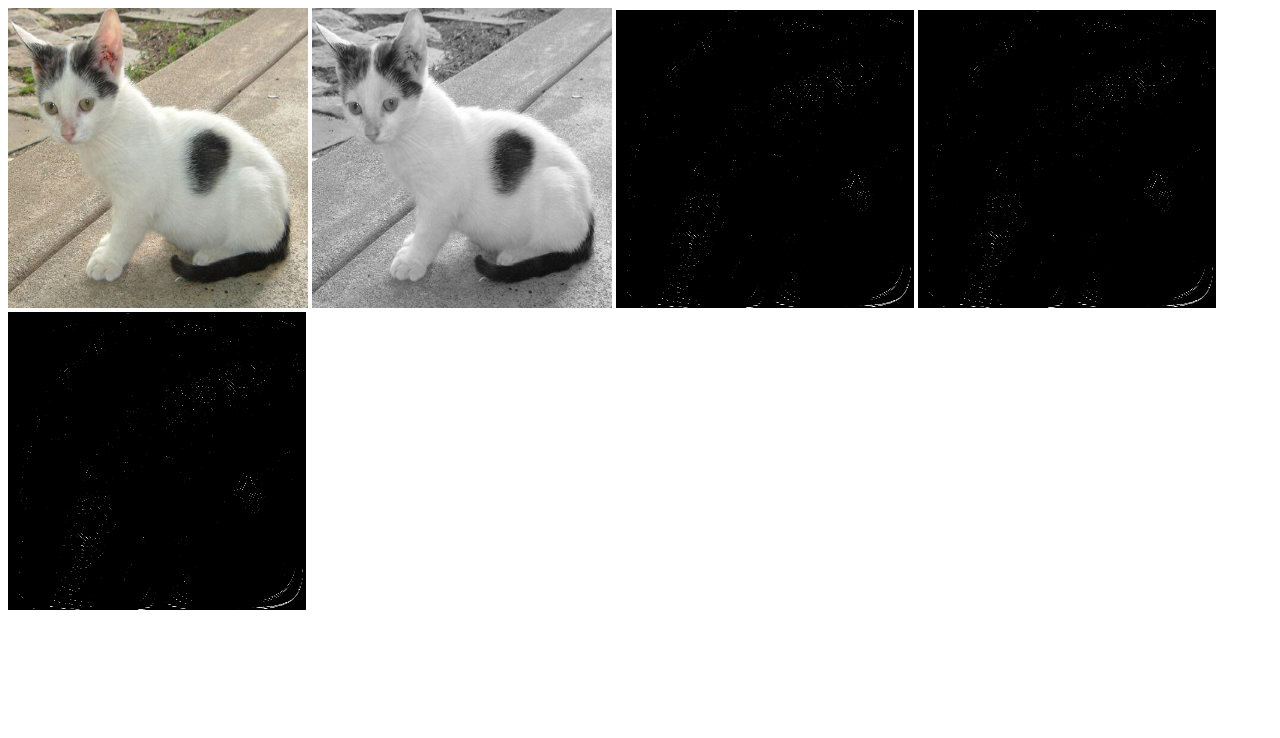
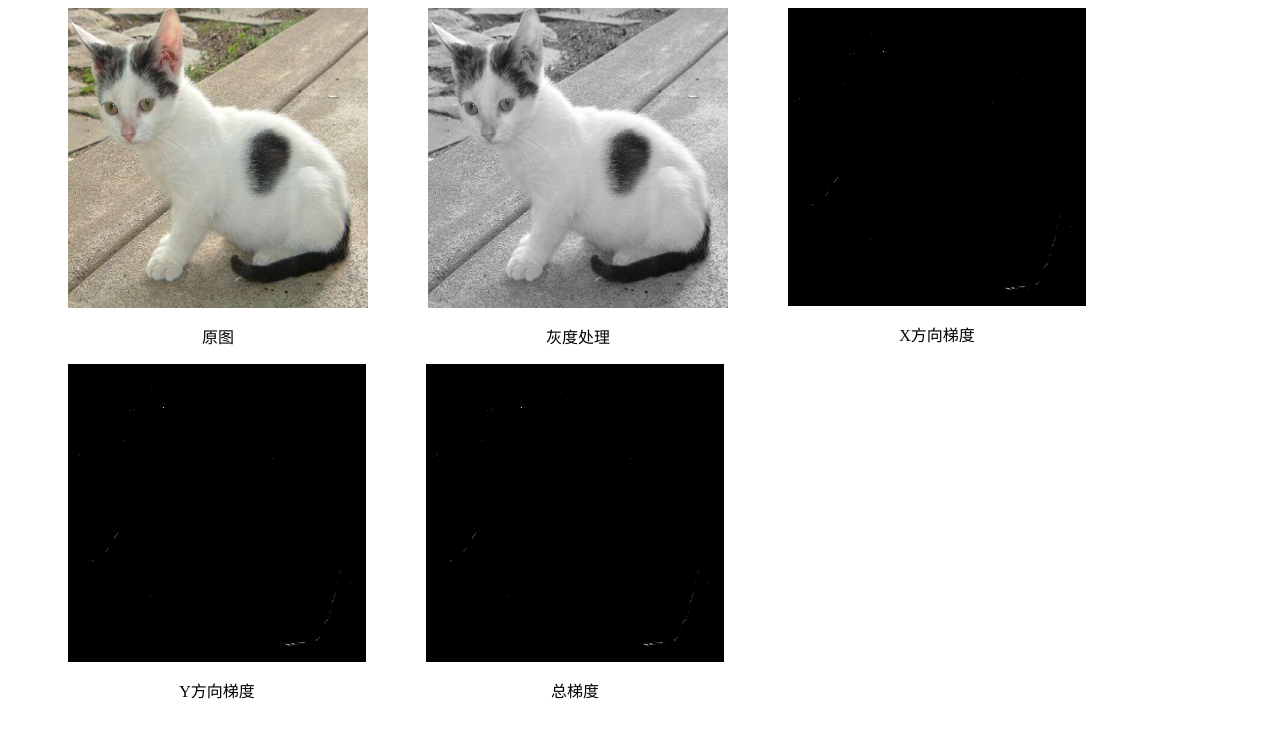
Before and after one commit to kiritosan/computerVisionFirst, a plain HTML site: page index.html in a window 1280 px wide. Drawn offline with Linux system fonts and the light colour scheme.

Commit message:
refactor grayScale, sobel; change displation of HTML; fix convolution func's wrong; refactor changeToImgDataArray to expanToImgDataArray

```diff
--- /dev/null
+++ b/css/base.css
@@ -0,0 +1,30 @@
+.flex {
+  display: flex;
+}
+
+.col {
+  flex-direction: column;
+}
+
+.flex1 {
+  flex: 1;
+}
+
+.center {
+  align-items: center;
+}
+.wrap {
+  flex-wrap: wrap;
+}
+
+.ml {
+  margin-left: 8px;
+}
+
+.mr {
+  margin-right: 8px;
+}
+
+.childrenDivLeft > div {
+  margin-left: 60px;
+}
--- a/index.html
+++ b/index.html
@@ -5,12 +5,30 @@
     <meta charset="UTF-8" />
     <meta name="viewport" content="width=device-width, initial-scale=1" />
     <script type="module" src="main.js" defer></script>
+    <link rel="stylesheet" href="css/base.css">
   </head>
   <body>
-    <canvas id="myCanvas" width="300" height="300"></canvas>
-    <canvas id="myCanvasGray" width="300" height="300"></canvas>
-    <canvas id="myCanvasEdgeX" width="298" height="298"></canvas>
-    <canvas id="myCanvasEdgeY" width="298" height="298"></canvas>
-    <canvas id="myCanvasEdgeTotal" width="298" height="298"></canvas>
+    <div class="flex wrap childrenDivLeft">
+      <div class="flex col center">
+        <canvas id="myCanvas" width="300" height="300"></canvas>
+        <p>原图</p>
+      </div>
+      <div class="flex col center">
+        <canvas id="myCanvasGray" width="300" height="300"></canvas>
+        <p>灰度处理</p>
+      </div>
+      <div class="flex col center">
+        <canvas id="myCanvasEdgeX" width="298" height="298"></canvas>
+        <p>X方向梯度</p>
+      </div>
+      <div class="flex col center">
+        <canvas id="myCanvasEdgeY" width="298" height="298"></canvas>
+        <p>Y方向梯度</p>
+      </div>
+      <div class="flex col center">
+        <canvas id="myCanvasEdgeTotal" width="298" height="298"></canvas>
+        <p>总梯度</p>
+      </div>
+    </div>
   </body>
 </html>
--- a/main.js
+++ b/main.js
@@ -1,4 +1,4 @@
-import { getImageData, pixelTraversal, matrixTraversal, grayScale, drawImageFromArray, convolution, sobel, arrayDivide, changeToImageDataArray } from './src/util.js'
+import { getImageData, pixelTraversal, matrixTraversal, grayScale, drawImageFromArray, convolution, sobel, arrayDivide, expandToImageDataArray } from './src/util.js'
 
 const canvas = document.getElementById('myCanvas') // canvas画布
 const canvasGray = document.getElementById('myCanvasGray') // canvas画布
@@ -10,16 +10,23 @@ getImageData(canvas, './img/test.jpg').then((data) => {
   console.log('ImageDataArray:', data) // 打印输出像素数据
   /* pixelTraversal(data); */
   /* matrixTraversal(data) */
-  const imgGrayDataArray = grayScale(data)
+  const imgGrayArray = grayScale(data)
+  const imgGrayDataArray = expandToImageDataArray(imgGrayArray)
+
   drawImageFromArray(canvasGray, imgGrayDataArray)
   /* const kernel = [-1, 0, -1, -2, 0, +2, -1, 0, +1] */
   /* convolution(imgGrayDataArray, 1, 2, kernel) */
-  const { gradXArray, gradYArray, gradTotalArray } = sobel(imgGrayDataArray, canvasGray.width, canvasGray.height)
-  /* const res = arrayDivide([2, 3, 4], [1, 1, 1]) */
-  const gradImageXArray = changeToImageDataArray(gradXArray)
-  const gradImageYArray = changeToImageDataArray(gradYArray)
-  const gradImageTotalArray = changeToImageDataArray(gradTotalArray)
+  const { gradXArray, gradYArray, gradTotalArray, thetaArray } = sobel(imgGrayDataArray, canvasGray.width, canvasGray.height)
+  const gradImageXArray = expandToImageDataArray(gradXArray)
+  const gradImageYArray = expandToImageDataArray(gradYArray)
+  const gradImageTotalArray = expandToImageDataArray(gradTotalArray)
+  console.log('thetaArray', thetaArray)
   drawImageFromArray(canvasEdgeX, gradImageXArray)
   drawImageFromArray(canvasEdgeY, gradImageXArray)
   drawImageFromArray(canvasEdgeTotal, gradImageXArray)
+
+  /* test convolution */
+  const kernelY = [1, 2, 1, 0, 0, 0, -1, -2, -1]
+  const gradY = convolution(imgGrayDataArray, 1, 1, kernelY)
+  console.log('gradY', gradY)
 })
--- a/src/util.js
+++ b/src/util.js
@@ -47,17 +47,17 @@ function matrixTraversal({ width, height }) {
 /* https://en.wikipedia.org/wiki/Grayscale */
 /*灰度算法: 0.299*r+0.587*g+0.114*b */
 function grayScale(imgDataArray) {
+  const imgArray = []
   for (let i = 0; i < imgDataArray.length; i += 4) {
     const [r, g, b] = [imgDataArray[i], imgDataArray[i + 1], imgDataArray[i + 2]]
     const y = 0.299 * r + 0.587 * g + 0.114 * b
-    imgDataArray[i] = y
-    imgDataArray[i + 1] = y
-    imgDataArray[i + 2] = y
+    imgArray.push(y)
   }
-  console.log('ImageGrayDataArray:', imgDataArray)
-  return imgDataArray
+  console.log('ImageGrayArray:', imgArray)
+  return imgArray
 }
 
+/* 返回 */
 function sobel(imgGrayDataArray, imgWidth, imgHeight) {
   const kernelX = [-1, 0, -1, -2, 0, +2, -1, 0, +1]
   const kernelY = [1, 2, 1, 0, 0, 0, -1, -2, -1]
@@ -65,30 +65,34 @@ function sobel(imgGrayDataArray, imgWidth, imgHeight) {
   const gradXArray = []
   const gradYArray = []
   const gradTotalArray = []
+  const thetaArray = []
   for (let i = 1; i < imgWidth - 1; i++) {
     for (let j = 1; j < imgHeight - 1; j++) {
       const gradX = convolution(imgGrayDataArray, i, j, kernelX)
       const gradY = convolution(imgGrayDataArray, i, j, kernelY)
       const gradTotal = Math.abs(gradX) + Math.abs(gradY)
+      const theta = Math.atan(gradY / gradX)
       gradXArray.push(gradX)
       gradYArray.push(gradY)
       gradTotalArray.push(gradTotal)
+      thetaArray.push(theta)
     }
   }
   console.log('gradXArray', gradXArray)
   console.log('gradYArray', gradYArray)
   console.log('gradTotalArray', gradTotalArray)
-  return { gradXArray, gradYArray, gradTotalArray }
+  return { gradXArray, gradYArray, gradTotalArray, thetaArray }
 }
 
 function convolution(imgGrayDataArray, pixelPosX, pixelPosY, kernel) {
   const fieldX = [pixelPosX - 1, pixelPosX, pixelPosX + 1]
   const fieldY = [pixelPosY - 1, pixelPosY, pixelPosY + 1]
+  const width = Math.sqrt(imgGrayDataArray.length / 4)
   let i = 0
   let res = 0
   for (const row of fieldY) {
     for (const col of fieldX) {
-      res += imgGrayDataArray[row * col * 4 + 0] * kernel[i] /*rgba的r, 由于被灰度处理过 所以rgb数值一致*/
+      res += imgGrayDataArray[(row * width + col) * 4] * kernel[i] /*rgba的r, 由于被灰度处理过 所以rgb数值一致*/
       i += 1
     }
   }
@@ -105,20 +109,20 @@ function transposition(arr) {
   })
 }
 
-/* 梯度数组扩展成四值一组的imageArray */
-function changeToImageDataArray(gradArray) {
-  const len = gradArray.length
-  const imgGradDataArray = new Uint8ClampedArray(len * 4)
+/* 卷积后数组扩展成四值一组的imageArray */
+function expandToImageDataArray(array) {
+  const len = array.length
+  const imgDataArray = new Uint8ClampedArray(len * 4)
   let gradArrayIndex = 0
   for (let i = 0; i < len * 4; i += 4) {
-    imgGradDataArray[i] = gradArray[gradArrayIndex]
-    imgGradDataArray[i + 1] = gradArray[gradArrayIndex]
-    imgGradDataArray[i + 2] = gradArray[gradArrayIndex]
-    imgGradDataArray[i + 3] = 255
+    imgDataArray[i] = array[gradArrayIndex]
+    imgDataArray[i + 1] = array[gradArrayIndex]
+    imgDataArray[i + 2] = array[gradArrayIndex]
+    imgDataArray[i + 3] = 255
     gradArrayIndex += 1
   }
-  console.log('imgGradDataArray', imgGradDataArray)
-  return imgGradDataArray
+  console.log('imgDataArray', imgDataArray)
+  return imgDataArray
 }
 
 function arrayDivide(arrayY, arrayX) {
@@ -133,4 +137,4 @@ function arrayDivide(arrayY, arrayX) {
   return arrayY.slice().map((v, i) => Math.round(v / arrayX[i]))
 }
 
-export { getImageData, pixelTraversal, matrixTraversal, grayScale, drawImageFromArray, transposition, convolution, sobel, changeToImageDataArray, arrayDivide }
+export { getImageData, pixelTraversal, matrixTraversal, grayScale, drawImageFromArray, transposition, convolution, sobel, expandToImageDataArray, arrayDivide }
```
